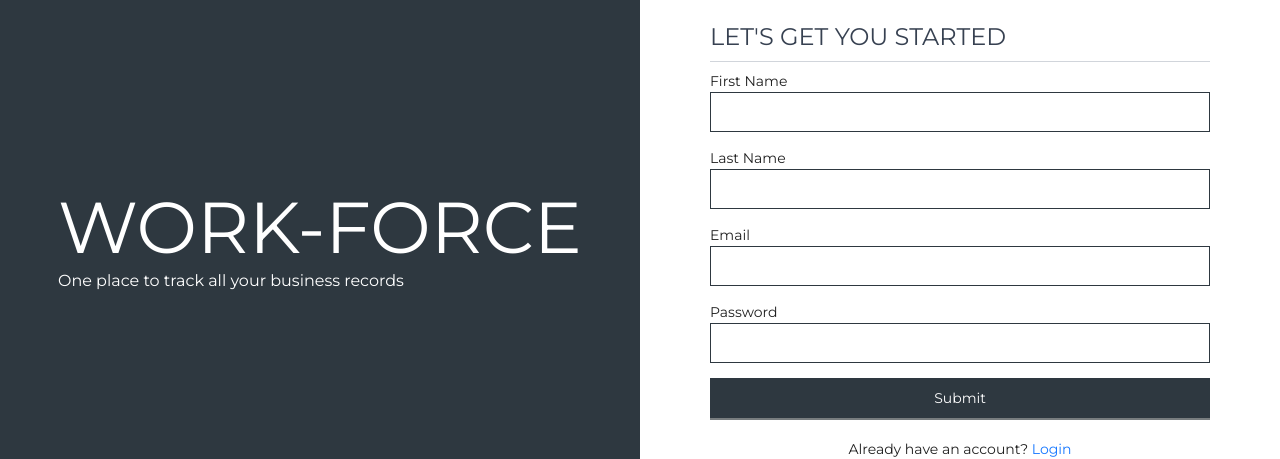
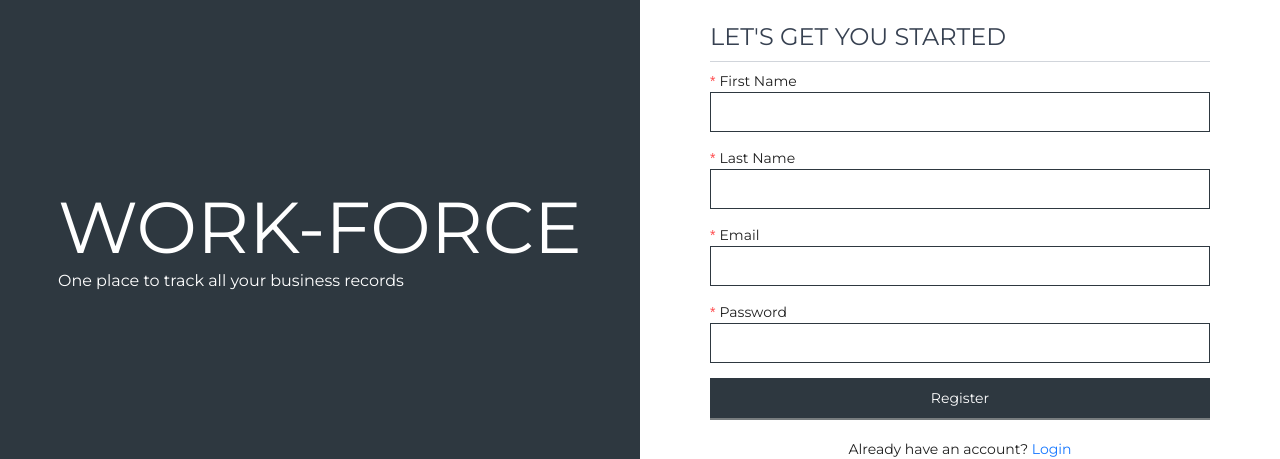
Before and after one commit to aAkHilsharma/WorkForce, a React (Create React App) app in the folder client/: page /register in a window 1280 px wide. Shown: the part 160-619 px from the top of the page. Built offline with nearby package versions, Linux system fonts and the light colour scheme.

Commit message:
added button loading spinner

```diff
--- a/client/src/pages/Login/index.jsx
+++ b/client/src/pages/Login/index.jsx
@@ -3,21 +3,29 @@ import { Form, Input, Button } from 'antd';
 import { Link, useNavigate } from 'react-router-dom';
 import Divider from '../../components/Divider';
 import { LoginUser } from '../../apicalls/users';
+import { useDispatch, useSelector } from 'react-redux';
+import { SetButtonLoading } from '../../redux/loadersSlice';
 
 const Login = () => {
   const navigate = useNavigate();
+  const { buttonLoading } = useSelector((state) => state.loaders);
+  const dispatch = useDispatch();
   const onFinish = async (values) => {
     try {
+      dispatch(SetButtonLoading(true));
       const response = await LoginUser(values);
+      dispatch(SetButtonLoading(false));
       const { success, data, message } = response;
       if (success) {
         localStorage.setItem('token', data);
+        alert(message);
         navigate('/');
       } else {
         throw new Error(message);
       }
     } catch (error) {
-      console.log(error.message);
+      dispatch(SetButtonLoading(false));
+      alert(error.message);
     }
   };
   useEffect(() => {
@@ -40,14 +48,27 @@ const Login = () => {
           <h1 className='text-2xl text-gray-700'>LOGIN TO YOUR ACCOUNT</h1>
           <Divider />
           <Form onFinish={onFinish} layout='vertical'>
-            <Form.Item label='Email' name='email'>
+            <Form.Item
+              label='Email'
+              name='email'
+              rules={[{ required: true, message: 'Required' }]}
+            >
               <Input type='email' />
             </Form.Item>
-            <Form.Item label='Password' name='password'>
+            <Form.Item
+              label='Password'
+              name='password'
+              rules={[{ required: true, message: 'Required' }]}
+            >
               <Input type='password' />
             </Form.Item>
-            <Button type='primary' htmlType='submit' block>
-              Submit
+            <Button
+              type='primary'
+              htmlType='submit'
+              block
+              loading={buttonLoading}
+            >
+              {buttonLoading ? 'Loading' : 'Login'}
             </Button>
 
             <div className='flex justify-center mt-5'>
--- a/client/src/pages/Register/index.jsx
+++ b/client/src/pages/Register/index.jsx
@@ -3,12 +3,18 @@ import { Form, Input, Button } from 'antd';
 import { Link, useNavigate } from 'react-router-dom';
 import Divider from '../../components/Divider';
 import { RegisterUser } from '../../apicalls/users';
+import { useDispatch, useSelector } from 'react-redux';
+import { SetButtonLoading } from '../../redux/loadersSlice';
 
 const Register = () => {
   const navigate = useNavigate();
+  const { buttonLoading } = useSelector((state) => state.loaders);
+  const dispatch = useDispatch();
   const onFinish = async (values) => {
     try {
+      dispatch(SetButtonLoading(true));
       const response = await RegisterUser(values);
+      dispatch(SetButtonLoading(false));
       const { message, success } = response;
       if (success) {
         alert(message);
@@ -17,6 +23,7 @@ const Register = () => {
         throw new Error(message);
       }
     } catch (error) {
+      dispatch(SetButtonLoading(false));
       alert(error.message);
     }
   };
@@ -40,20 +47,61 @@ const Register = () => {
           <h1 className='text-2xl text-gray-700'>LET'S GET YOU STARTED</h1>
           <Divider />
           <Form onFinish={onFinish} layout='vertical'>
-            <Form.Item label='First Name' name='firstName'>
+            <Form.Item
+              label='First Name'
+              name='firstName'
+              rules={[
+                {
+                  required: true,
+                  message: 'Required',
+                },
+              ]}
+            >
               <Input />
             </Form.Item>
-            <Form.Item label='Last Name' name='lastName'>
+            <Form.Item
+              label='Last Name'
+              name='lastName'
+              rules={[
+                {
+                  required: true,
+                  message: 'Required',
+                },
+              ]}
+            >
               <Input />
             </Form.Item>
-            <Form.Item label='Email' name='email'>
+            <Form.Item
+              label='Email'
+              name='email'
+              rules={[
+                {
+                  required: true,
+                  message: 'Required',
+                },
+              ]}
+            >
               <Input type='email' />
             </Form.Item>
-            <Form.Item label='Password' name='password'>
+            <Form.Item
+              label='Password'
+              name='password'
+              rules={[
+                {
+                  required: true,
+                  message: 'Required',
+                },
+              ]}
+            >
               <Input type='password' />
             </Form.Item>
-            <Button type='primary' htmlType='submit' block>
-              Submit
+            <Button
+              type='primary'
+              htmlType='submit'
+              block
+              loading={buttonLoading}
+            >
+              {buttonLoading ? 'Loading' : 'Register'}
             </Button>
 
             <div className='flex justify-center mt-5'>
```
